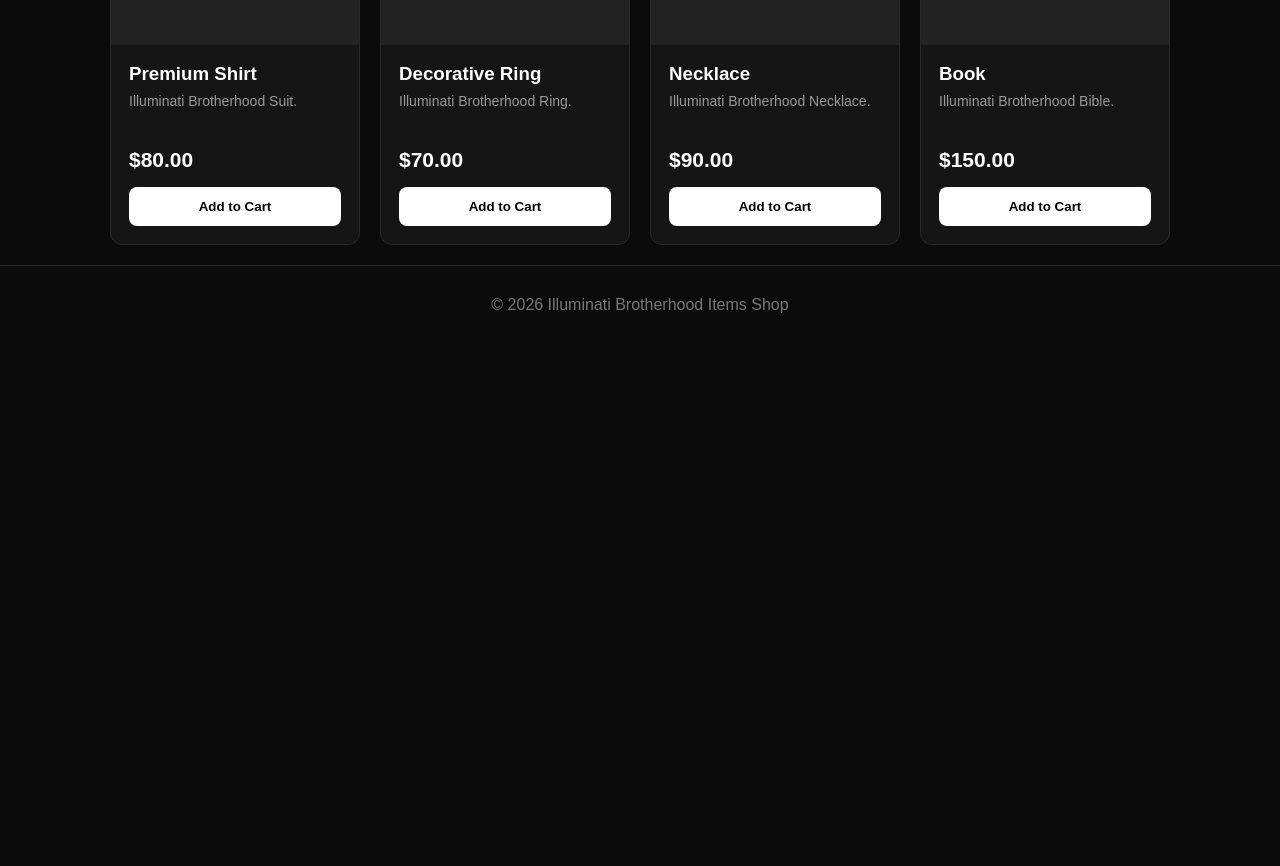
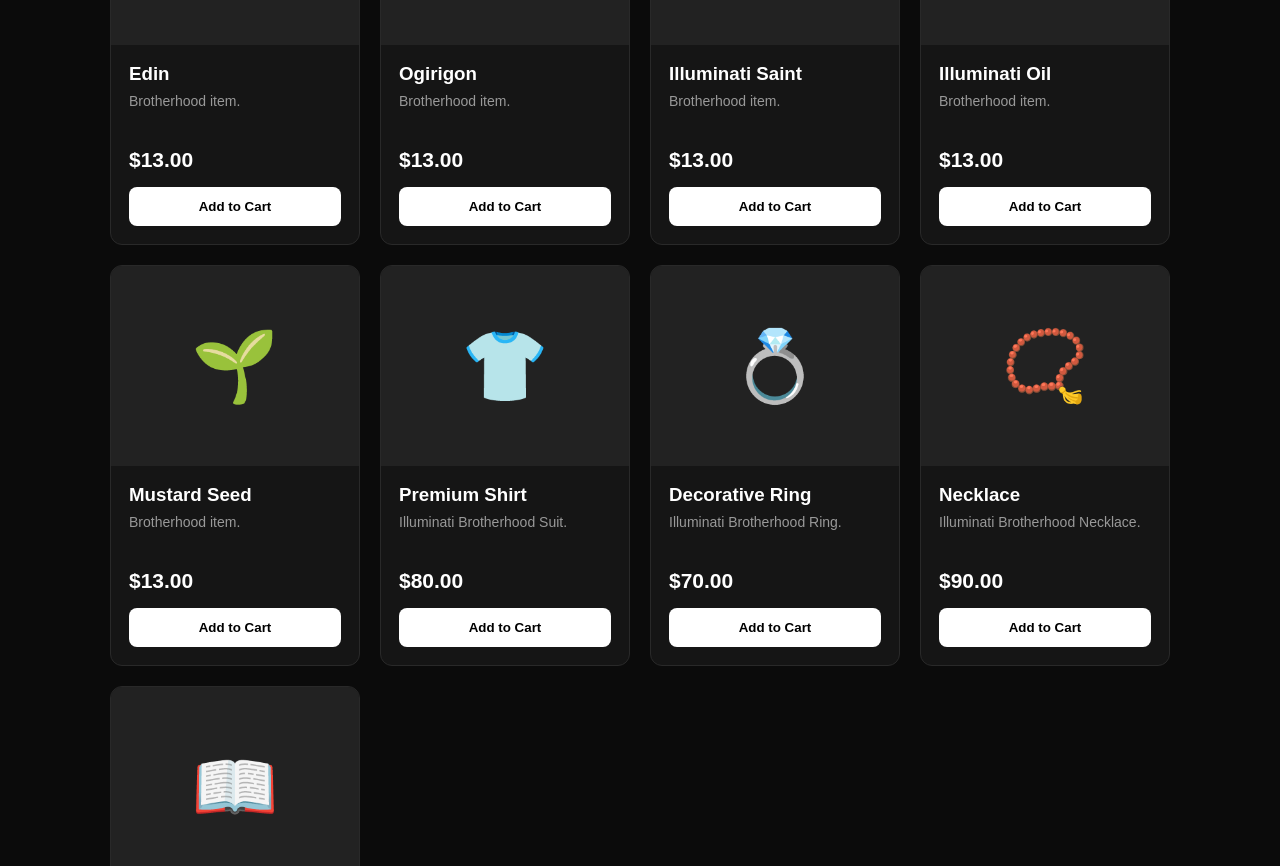
Before and after one commit to yoryorysl/-illuminati-brotherhood-shop, a website: page index.html in a window 1280 px wide. Shown: the part 584-1450 px from the top of the page. Before the commit the page ends 928 px from the top, so only its background shows below. Drawn offline with Linux system fonts and the light colour scheme.

Commit message:
Add product items to the product section

```diff
--- a/index.html
+++ b/index.html
@@ -75,7 +75,61 @@ footer{text-align:center;color:#777;border-top:1px solid #292929;padding:30px}
 <h2>Available Items</h2>
 
 <div class="grid">
-
+<div class="product">
+  <div class="product-img">🔺</div>
+  <div class="info">
+    <h3>Edin</h3>
+    <p class="desc">Brotherhood item.</p>
+    <div class="price">$13.00</div>
+    <button class="add-btn" data-name="Edin" data-price="13">
+      Add to Cart
+    </button>
+  </div>
+</div>
+  <div class="product">
+  <div class="product-img">🔺</div>
+  <div class="info">
+    <h3>Ogirigon</h3>
+    <p class="desc">Brotherhood item.</p>
+    <div class="price">$13.00</div>
+    <button class="add-btn" data-name="Ogirigon" data-price="13">
+      Add to Cart
+    </button>
+  </div>
+</div>
+  <div class="product">
+  <div class="product-img">🔺</div>
+  <div class="info">
+    <h3>Illuminati Saint</h3>
+    <p class="desc">Brotherhood item.</p>
+    <div class="price">$13.00</div>
+    <button class="add-btn" data-name="Illuminati Saint" data-price="13">
+      Add to Cart
+    </button>
+  </div>
+</div>
+  <div class="product">
+  <div class="product-img">🫙</div>
+  <div class="info">
+    <h3>Illuminati Oil</h3>
+    <p class="desc">Brotherhood item.</p>
+    <div class="price">$13.00</div>
+    <button class="add-btn" data-name="Illuminati Oil" data-price="13">
+      Add to Cart
+    </button>
+  </div>
+</div>
+  <div class="product">
+  <div class="product-img">🌱</div>
+  <div class="info">
+    <h3>Mustard Seed</h3>
+    <p class="desc">Brotherhood item.</p>
+    <div class="price">$13.00</div>
+    <button class="add-btn" data-name="Mustard Seed" data-price="13">
+      Add to Cart
+    </button>
+  </div>
+</div>
 <div class="product">
 <div class="product-img">👕</div>
 <div class="info">
```
